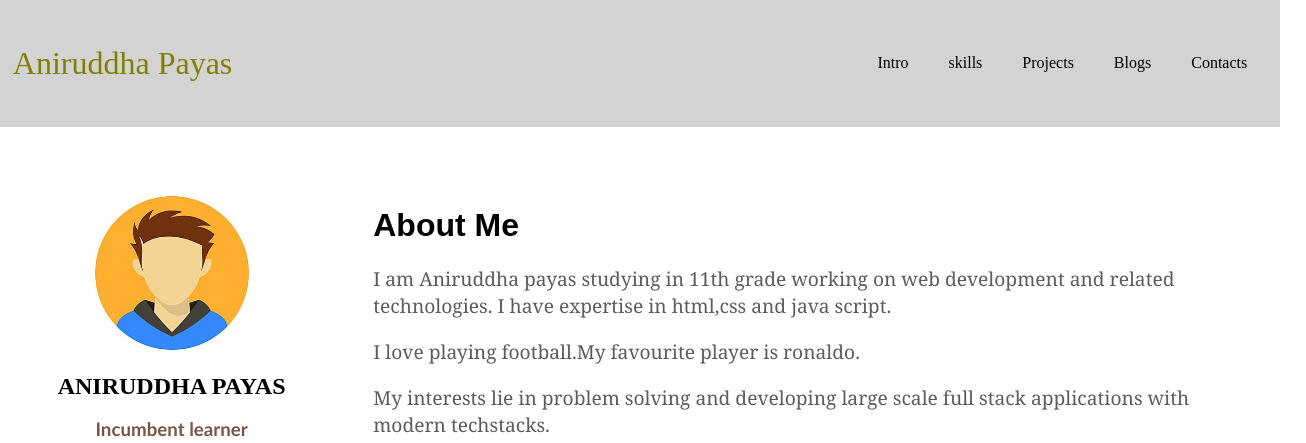
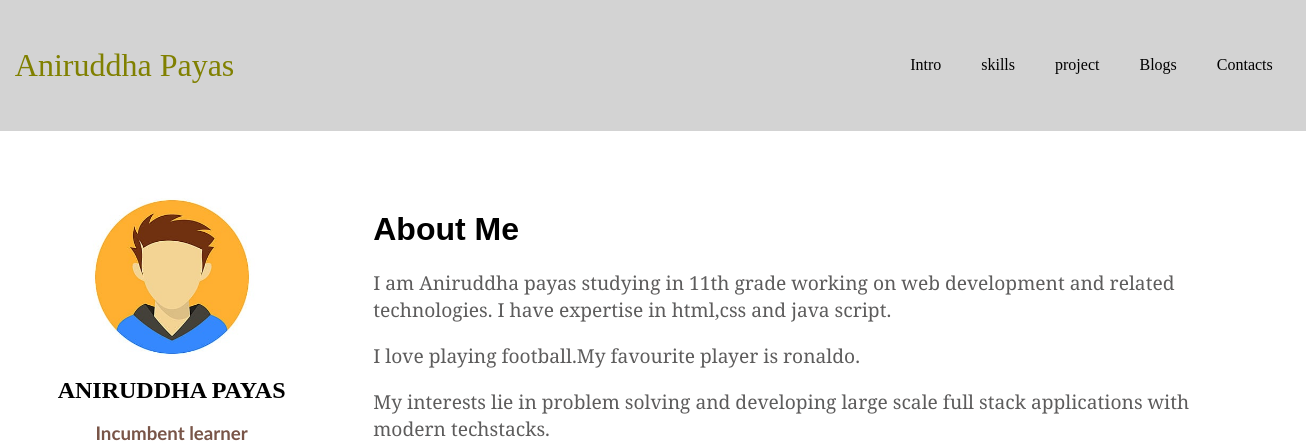
Before and after one commit to ANIRUDDHA-12/Profile, a plain HTML site: page index.html in a window 1280 px wide. Shown: the top 443 px of the page, 1306 px wide, since content can reach past the window. Drawn offline with Linux system fonts and the light colour scheme.

Commit message:
edited the mistakes

```diff
--- a/index.html
+++ b/index.html
@@ -15,13 +15,13 @@
     <header>
         <nav>
             <section>
-                <p style="font-family: 'apple-system,BlinkMacSystemFont';font-size: 2rem ; color: olive;">Aniruddha Payas</p>
+                <p style="font-family: 'apple-system,BlinkMacSystemFont';font-size: 2rem ; color: olive;padding: 2px;">Aniruddha Payas</p>
             </section>
             <section>
                 <ul>
                    <a href="#intro"> <li>Intro</li></a>
                      <a href="#skills"><li>skills</li></a>
-                   <a href="#projects"> <li>Projects</li></a>
+                   <a href="#project"> <li>project</li></a>
                    <a href="#blogs"> <li>Blogs</li></a>
                    <a href="#contacts"> <li>Contacts</li></a>
                 </ul>
@@ -107,7 +107,7 @@
 
     </div>
 
-<div class="project">
+<div class="project" id="project">
     <div class="section1">
         <p style="text-align: center;padding: 20px;font-weight: 400;
         font-size: 2rem;">Projects</p>
@@ -152,7 +152,7 @@
     </div>
 
 </div>
-<div class="blog">
+<div class="blog" id="blogs">
     <section class="left">
         <p style="font-weight: 400; font-size: 2rem;">Recent Posts</p>
     </section>
@@ -167,7 +167,7 @@
 
 
 </div>
-<div class="conclude">
+<div class="conclude" id="contacts">
     <section class="lefty">
         <p class="font-weight: 400;font-size: 2rem;">Contact Details</p>
     </section>
--- a/style.css
+++ b/style.css
@@ -1,15 +1,25 @@
+header{
+    position:sticky;
+    top: 0;
+    padding: 0px;
+}
+
+
+
 body {
     padding: 0px;
     margin: 0px;
 }
 
 nav {
-    padding: 1%;
+    width: 100%;
+  padding: 1%;
     display: flex;
     justify-content: space-between;
     background-color: lightgray;
     display: flex;
     align-items: center;
+
 
 }
 nav>section>ul{
```
